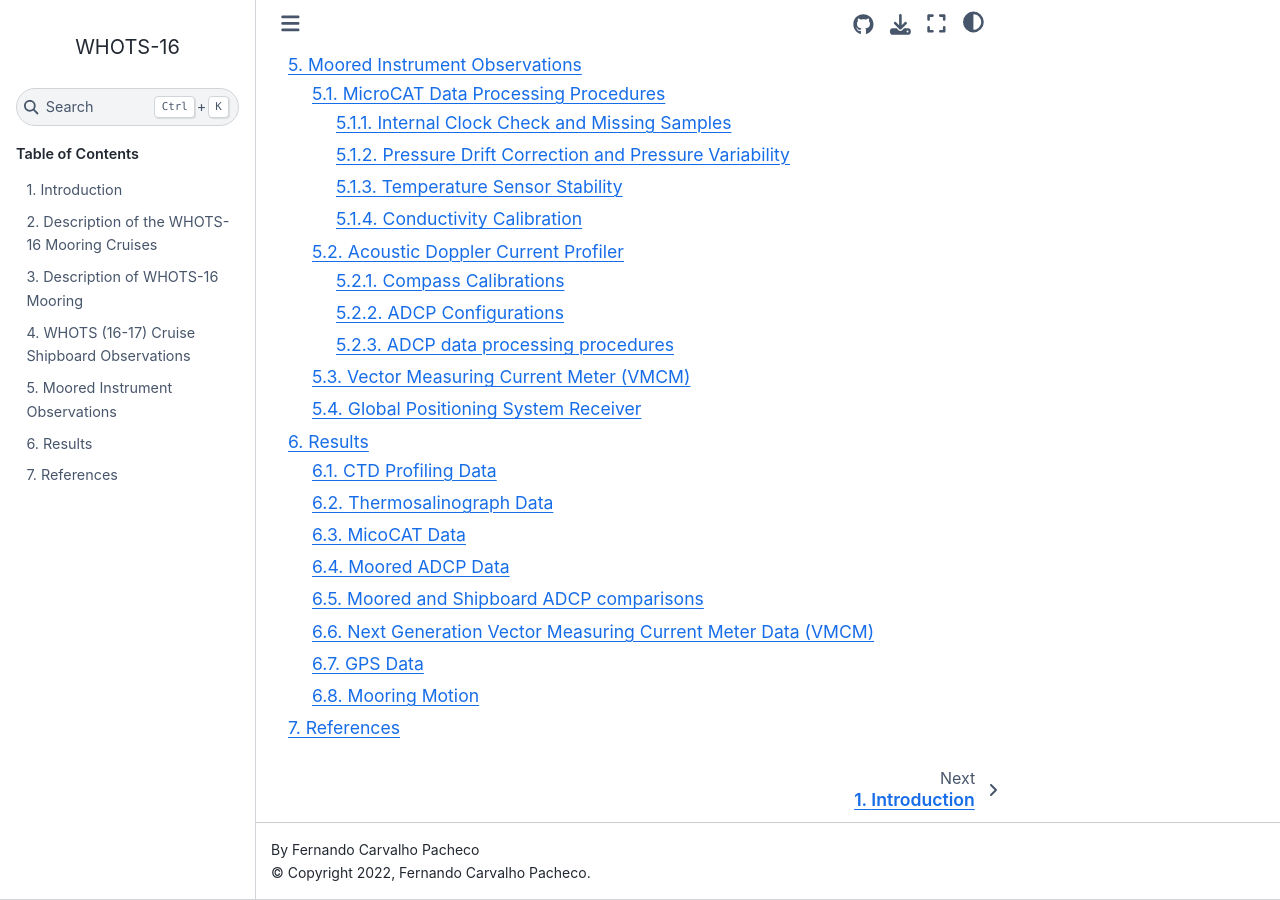
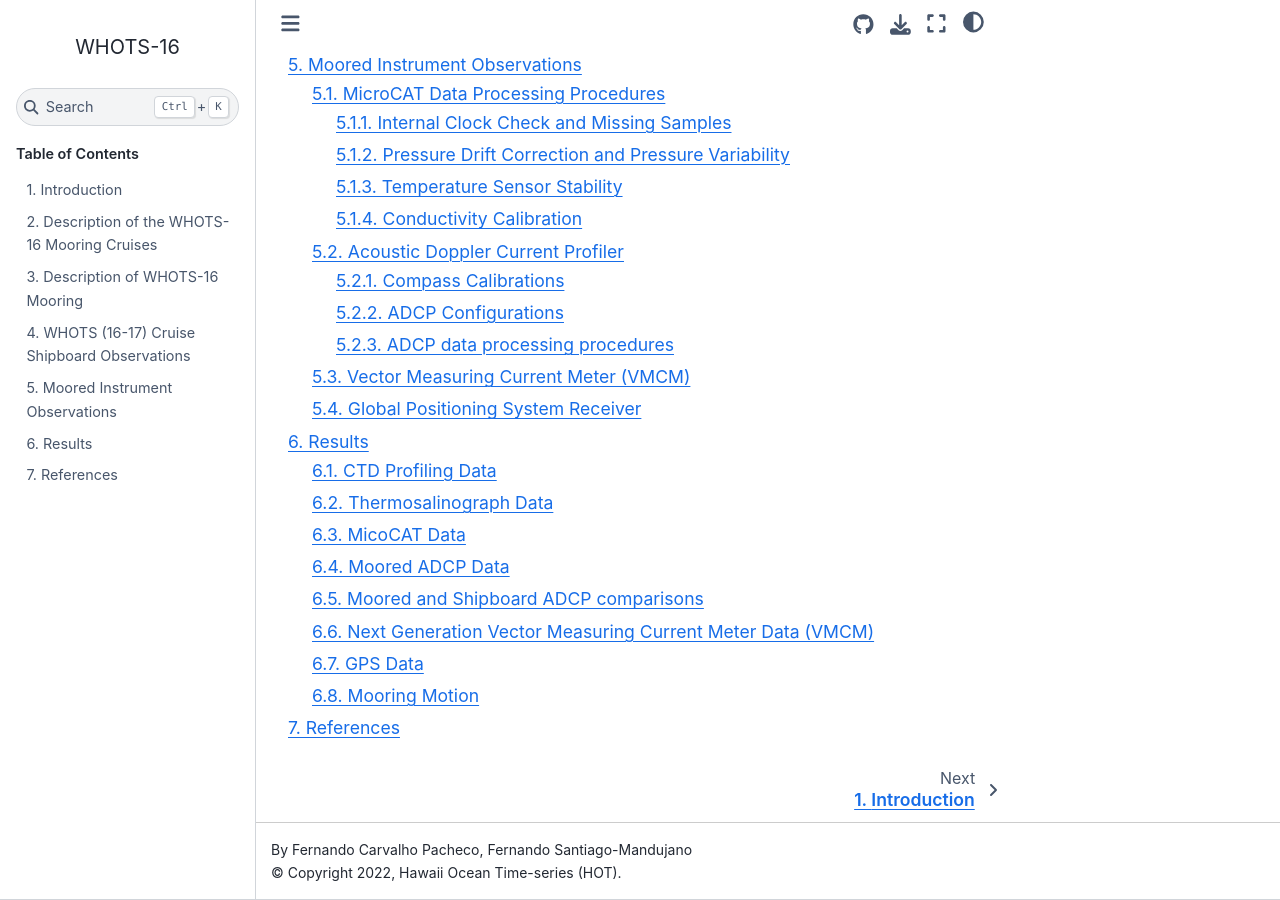
Before and after one commit to hot-dogs/whots16-data-report, a Sphinx documentation site: the page built from docs/source/index.md, in a window 1280 px wide and 900 px high, scrolled down 653 px. Built offline with Sphinx 7.4.7 and the Sphinx Book theme 1.1.4, drawn with Linux system fonts in a browser that asks for light colours.

Commit message:
updated copyright and author on conf.py

```diff
--- a/docs/source/conf.py
+++ b/docs/source/conf.py
@@ -19,8 +19,8 @@
 # -- Project information -----------------------------------------------------
 
 project = 'WHOTS-16'
-copyright = f'{datetime.now().year}, Fernando Carvalho Pacheco'
-author = 'Fernando Carvalho Pacheco'
+copyright = f'{datetime.now().year}, Hawaii Ocean Time-series (HOT)'
+author = 'Fernando Carvalho Pacheco, Fernando Santiago-Mandujano '
 
 # The full version, including alpha/beta/rc tags
 release = '0.0.1'
```
